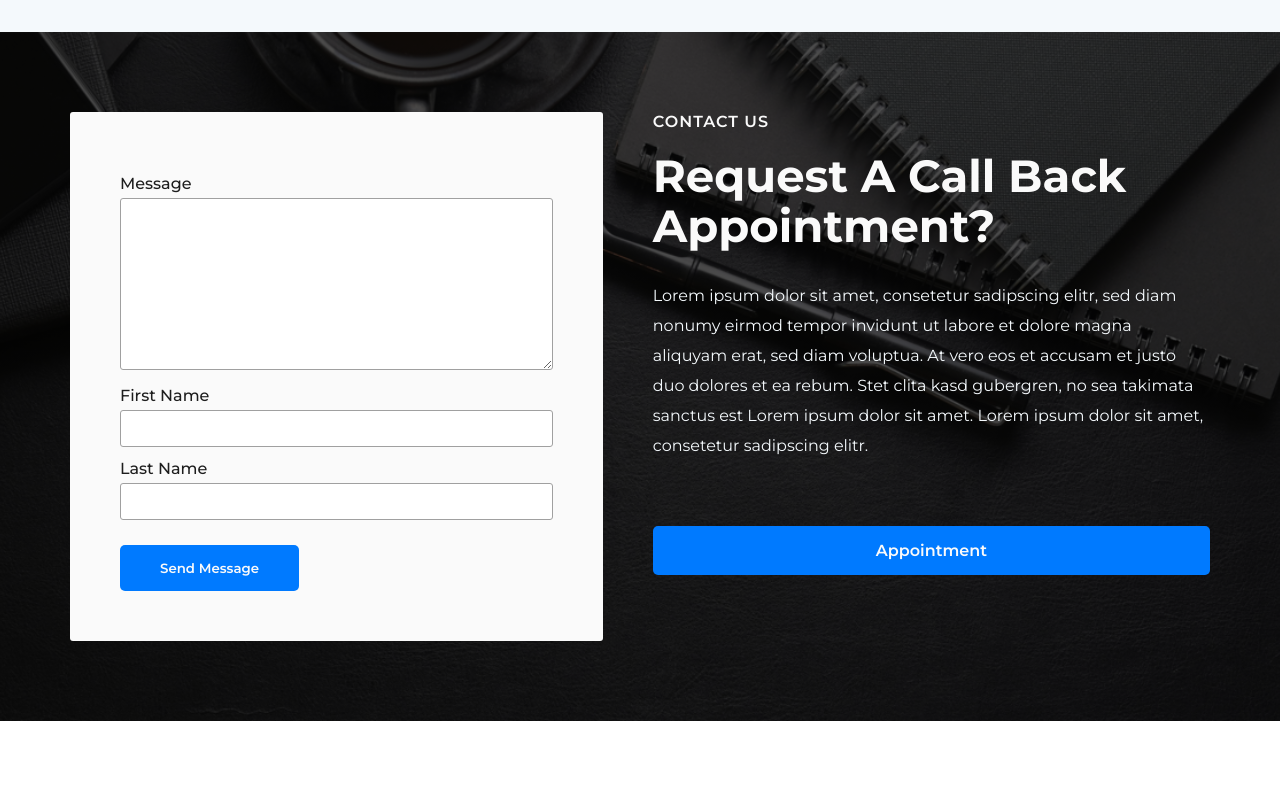
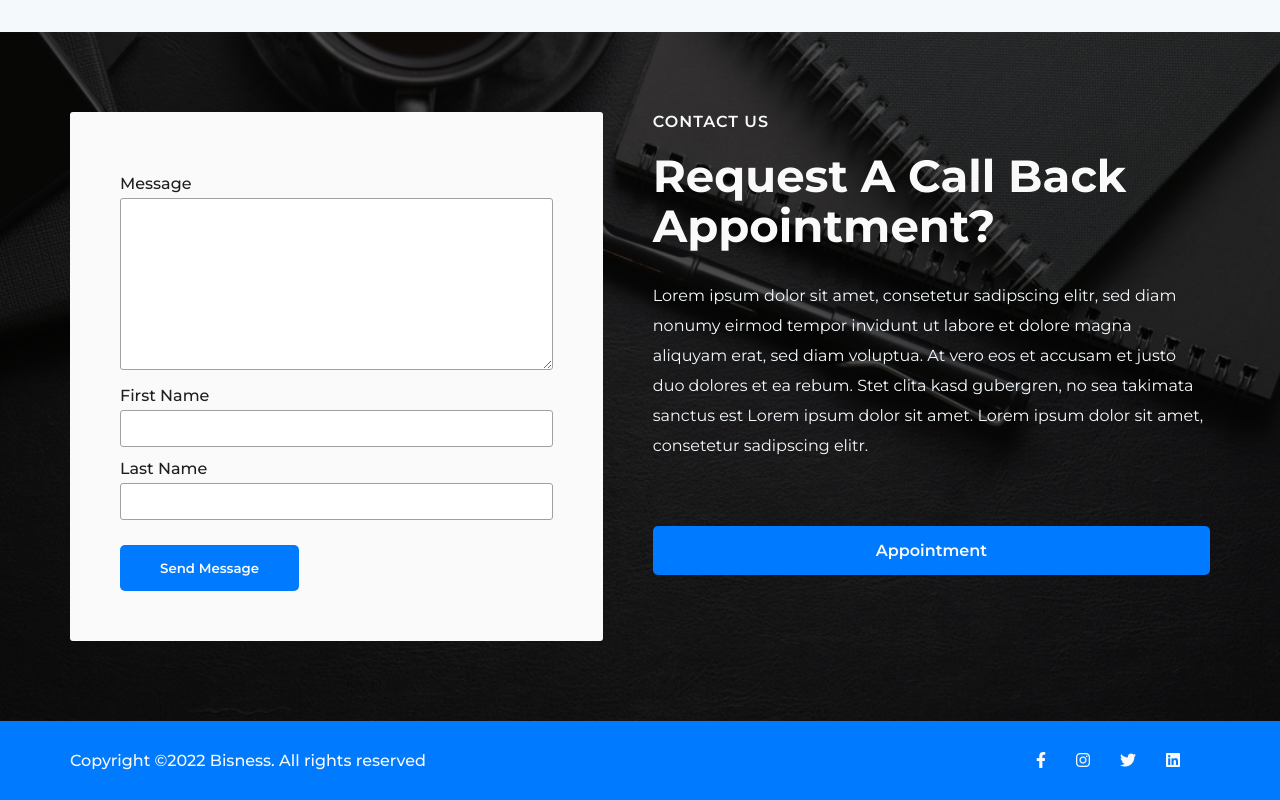
Before and after one commit to mayursdev/bisness-landing, a plain HTML site: page index.html in a window 1280 px wide. Shown: the part 4221-5021 px from the top of the page. Before the commit the page ends 4942 px from the top, so only its background shows below. Drawn offline with Linux system fonts and the light colour scheme; a script that the page names is missing.

Commit message:
:lipstick: Add footer

```diff
--- a/css/style.css
+++ b/css/style.css
@@ -511,3 +511,30 @@ section.team {
   text-align: center;
   display: block;
 }
+
+/* footer */
+footer{
+  background:var(--col-primary);
+  padding:3rem 1rem;
+  color: var(--col-white)
+}
+
+footer .footer__wrapper{
+  display: flex;
+  justify-content: space-between;
+}
+
+.footer__text{
+  font-weight: 500;
+}
+
+.footer__socials {
+  display: flex;
+  justify-content: space-around;
+}
+
+
+.footer__socials li a{
+  margin-right: 3rem;
+  color: var(--col-white);
+}
--- a/index.html
+++ b/index.html
@@ -519,6 +519,36 @@
         </div>
       </div>
     </section>
+    <!-- footer -->
+    <footer>
+      <div class="container footer__wrapper">
+        <p class="footer__text">
+          Copyright &copy;2022 Bisness. All rights reserved
+        </p>
+        <ul class="footer__socials">
+          <li>
+            <a href="https://facebook.com" target="_blank"
+              ><i class="fa-brands fa-facebook-f"></i
+            ></a>
+          </li>
+          <li>
+            <a href="https://instagram.com" target="_blank">
+              <i class="fa-brands fa-instagram"></i>
+            </a>
+          </li>
+          <li>
+            <a href="https://twitter.com" target="_blank"
+              ><i class="fa-brands fa-twitter"></i
+            ></a>
+          </li>
+          <li>
+            <a href="https://linkedin.com" target="_blank"
+              ><i class="fa-brands fa-linkedin"></i
+            ></a>
+          </li>
+        </ul>
+      </div>
+    </footer>
 
     <script src="https://cdn.jsdelivr.net/npm/@srexi/purecounterjs/dist/purecounter_vanilla.js"></script>
     <script>
```
